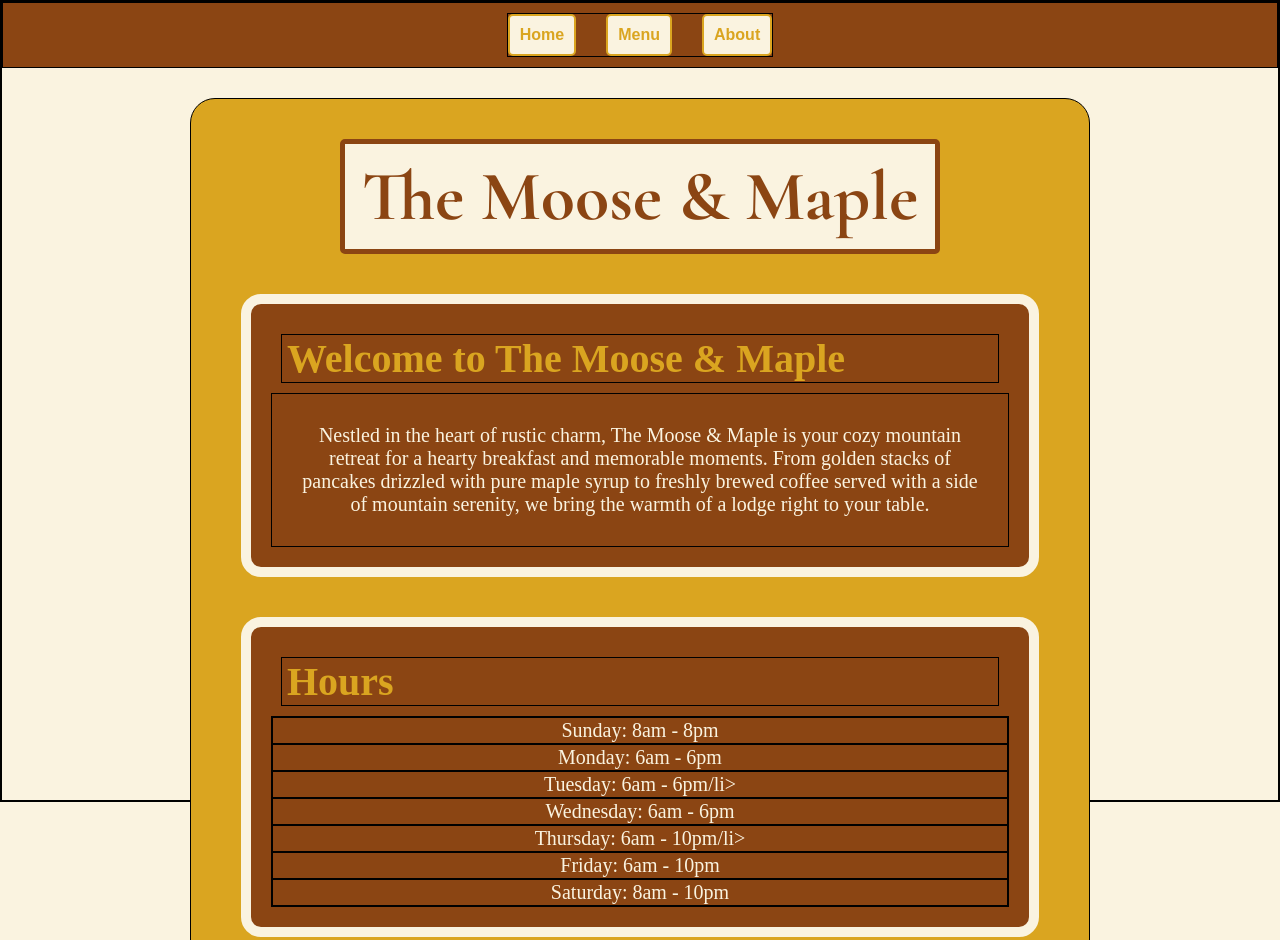
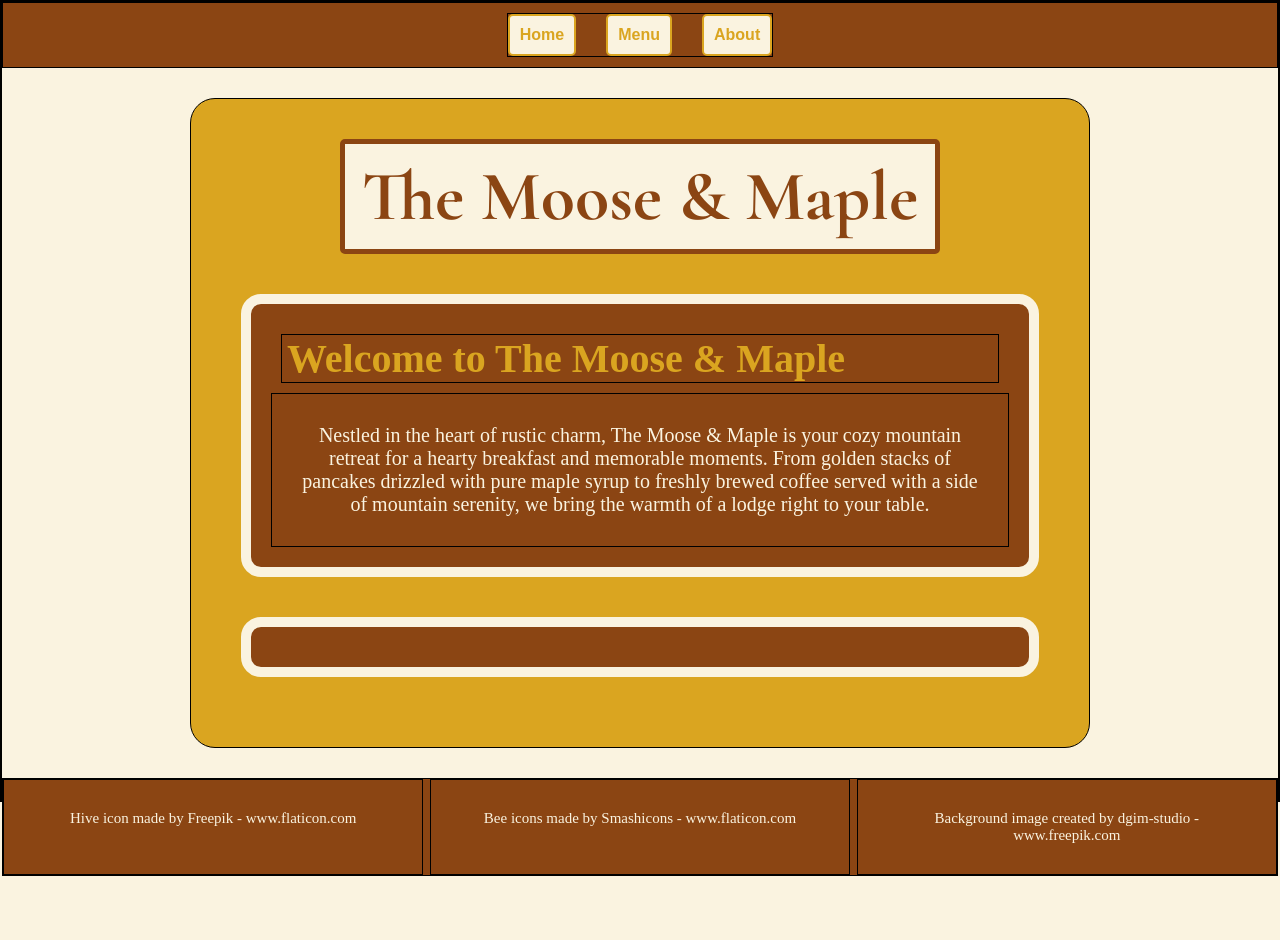
Before and after one commit to SaiefB/Project-Restaurant-Page, a website built with webpack: page src/template.html in a window 1280 px wide. Shown: the top 940 px of the page. After the commit the page ends 876 px from the top, so only its background shows below. Built offline with nearby package versions, Linux system fonts and the light colour scheme.

Commit message:
Removed HTML. connected JS files, began creating HTML in JS files

```diff
--- /dev/null
+++ b/src/home.js
@@ -0,0 +1,29 @@
+function initialPageLoad() {
+    const contentDiv = document.getElementById("content");
+
+    contentDiv.innerHTML = "";
+
+    const title = document.createElement("h1");
+    title.textContent = "The Moose & Maple";
+    contentDiv.appendChild(title);
+
+    const welcomeSectionContainer = document.createElement("div");
+    welcomeSectionContainer.className = "sectionContainer";
+    contentDiv.appendChild(welcomeSectionContainer);
+
+    const welcomeTitle = document.createElement("h2");
+    welcomeTitle.textContent = "Welcome to The Moose & Maple";
+    welcomeSectionContainer.appendChild(welcomeTitle);
+
+    const welcomePara = document.createElement("p");
+    welcomePara.textContent = "Nestled in the heart of rustic charm, The Moose & Maple is your cozy mountain retreat for a hearty breakfast and memorable moments. From golden stacks of pancakes drizzled with pure maple syrup to freshly brewed coffee served with a side of mountain serenity, we bring the warmth of a lodge right to your table.";
+    welcomeSectionContainer.appendChild(welcomePara);
+
+    const homeSectionContainer = document.createElement("div");
+    homeSectionContainer.className = "sectionContainer";
+    contentDiv.appendChild(homeSectionContainer);
+}
+
+export {
+    initialPageLoad
+}
--- a/src/index.js
+++ b/src/index.js
@@ -1 +1,5 @@
 import "./styles.css";
+
+import {initialPageLoad} from "./home"
+
+initialPageLoad();
--- a/src/template.html
+++ b/src/template.html
@@ -14,7 +14,7 @@
         </nav>
     </header>
     <div id="content">
-        <h1>The Moose & Maple</h1>
+        <!-- <h1>The Moose & Maple</h1>
         <div class="sectionContainer">
             <h2>Welcome to The Moose & Maple</h2>
             <p>Nestled in the heart of rustic charm, The Moose & Maple is your cozy mountain retreat for a hearty breakfast and memorable moments. From golden stacks of pancakes drizzled with pure maple syrup to freshly brewed coffee served with a side of mountain serenity, we bring the warmth of a lodge right to your table.</p>
@@ -34,7 +34,7 @@
         <div class="sectionContainer">
             <h2>Location</h2>
             <p>123 Forest Drive, Forestville, Maine</p>
-        </div>
+        </div> -->
     </div>
     <footer>
         <p class="footerP">Hive icon made by Freepik - www.flaticon.com</p>
```
